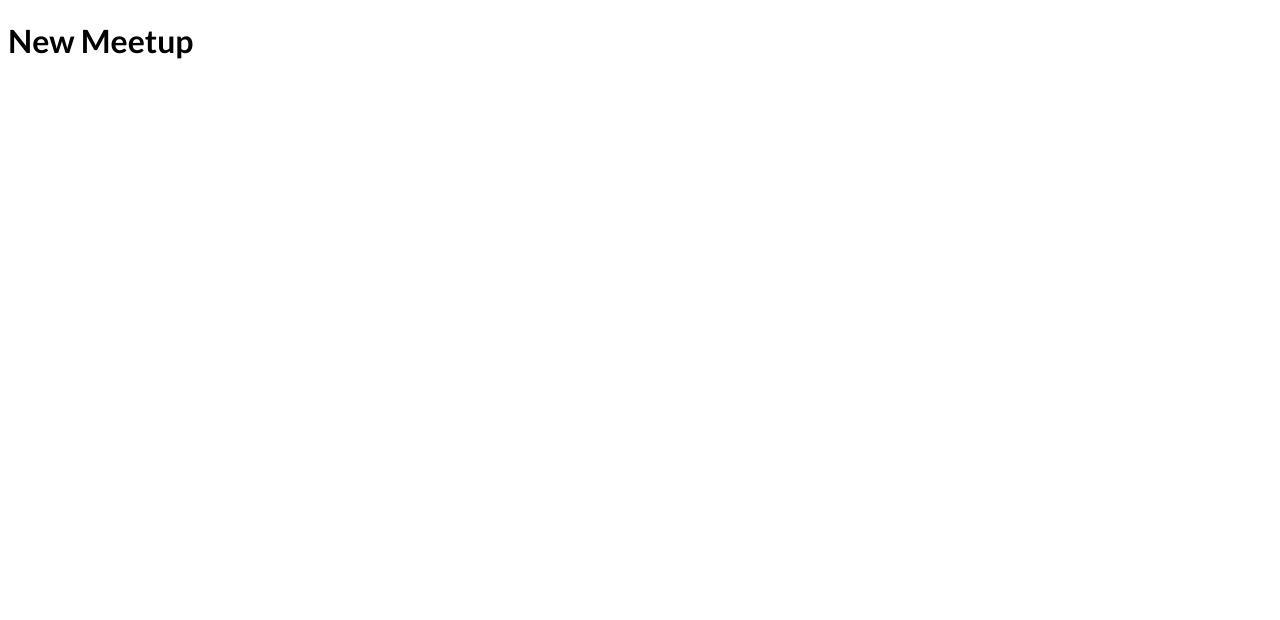
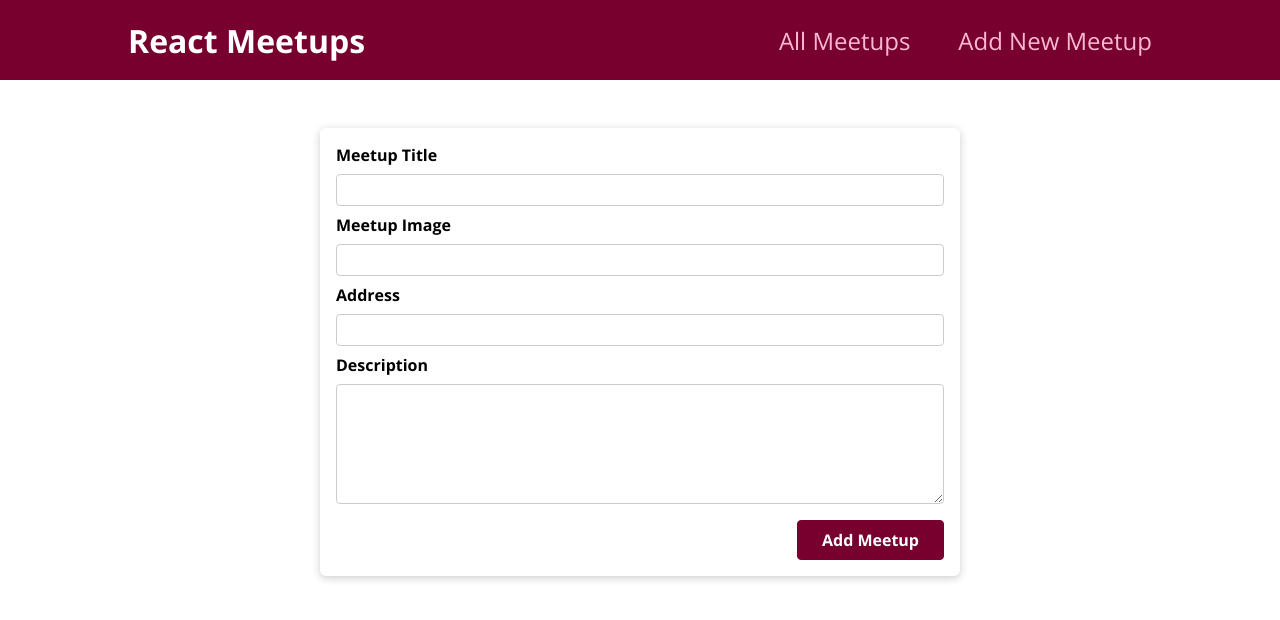
Before and after one commit to duypham9895/meeting-nextjs, a Next.js app: page /new-meetup in a window 1280 px wide. Shown: the top 620 px of the page. Built offline with nearby package versions, Linux system fonts and the light colour scheme.

Commit message:
The "_app.js" File & Layout Wrapper

```diff
--- a/components/layout/Layout.js
+++ b/components/layout/Layout.js
@@ -1,11 +1,11 @@
-import MainNavigation from './MainNavigation';
-import classes from './Layout.module.css';
+import MainNavigation from "./MainNavigation";
+import classes from "./Layout.module.css";
 
-function Layout(props) {
+function Layout({ children }) {
   return (
     <div>
       <MainNavigation />
-      <main className={classes.main}>{props.children}</main>
+      <main className={classes.main}>{children}</main>
     </div>
   );
 }
--- a/components/layout/MainNavigation.js
+++ b/components/layout/MainNavigation.js
@@ -1,17 +1,18 @@
-import classes from './MainNavigation.module.css';
+import Link from "next/link";
+
+import classes from "./MainNavigation.module.css";
 
 function MainNavigation() {
-
   return (
     <header className={classes.header}>
       <div className={classes.logo}>React Meetups</div>
       <nav>
         <ul>
           <li>
-            <Link to='/'>All Meetups</Link>
+            <Link href="/">All Meetups</Link>
           </li>
           <li>
-            <Link to='/new-meetup'>Add New Meetup</Link>
+            <Link href="/new-meetup">Add New Meetup</Link>
           </li>
         </ul>
       </nav>
--- a/pages/_app.js
+++ b/pages/_app.js
@@ -1,7 +1,13 @@
-import '../styles/globals.css'
+import Layout from "../components/layout/Layout";
+
+import "../styles/globals.css";
 
 function MyApp({ Component, pageProps }) {
-  return <Component {...pageProps} />
+  return (
+    <Layout>
+      <Component {...pageProps} />
+    </Layout>
+  );
 }
 
-export default MyApp
+export default MyApp;
--- a/pages/new-meetup/index.js
+++ b/pages/new-meetup/index.js
@@ -1,9 +1,13 @@
-const NewMeetup = () => {
+import NewMeetupForm from "../../components/meetups/NewMeetupForm";
+
+const NewMeetupPage = () => {
+  const addMeetupHandler = () => {};
+
   return (
     <>
-      <h1>New Meetup</h1>
+      <NewMeetupForm onAddMeetup={addMeetupHandler} />
     </>
   );
 };
 
-export default NewMeetup;
+export default NewMeetupPage;
--- a/styles/globals.css
+++ b/styles/globals.css
@@ -1,11 +1,12 @@
-@import url('https://fonts.googleapis.com/css2?family=Lato:wght@700&family=Open+Sans:wght@400;700&display=swap');
+@import url("https://fonts.googleapis.com/css2?family=Lato:wght@700&family=Open+Sans:wght@400;700&display=swap");
 
 * {
   box-sizing: border-box;
 }
 
 body {
-  font-family: 'Open Sans', 'Lato', sans-serif;
+  font-family: "Open Sans", "Lato", sans-serif;
+  margin: 0;
 }
 
 h1,
@@ -14,5 +15,5 @@
 h4,
 h5,
 h6 {
-  font-family: 'Lato', sans-serif;
+  font-family: "Lato", sans-serif;
 }
```
